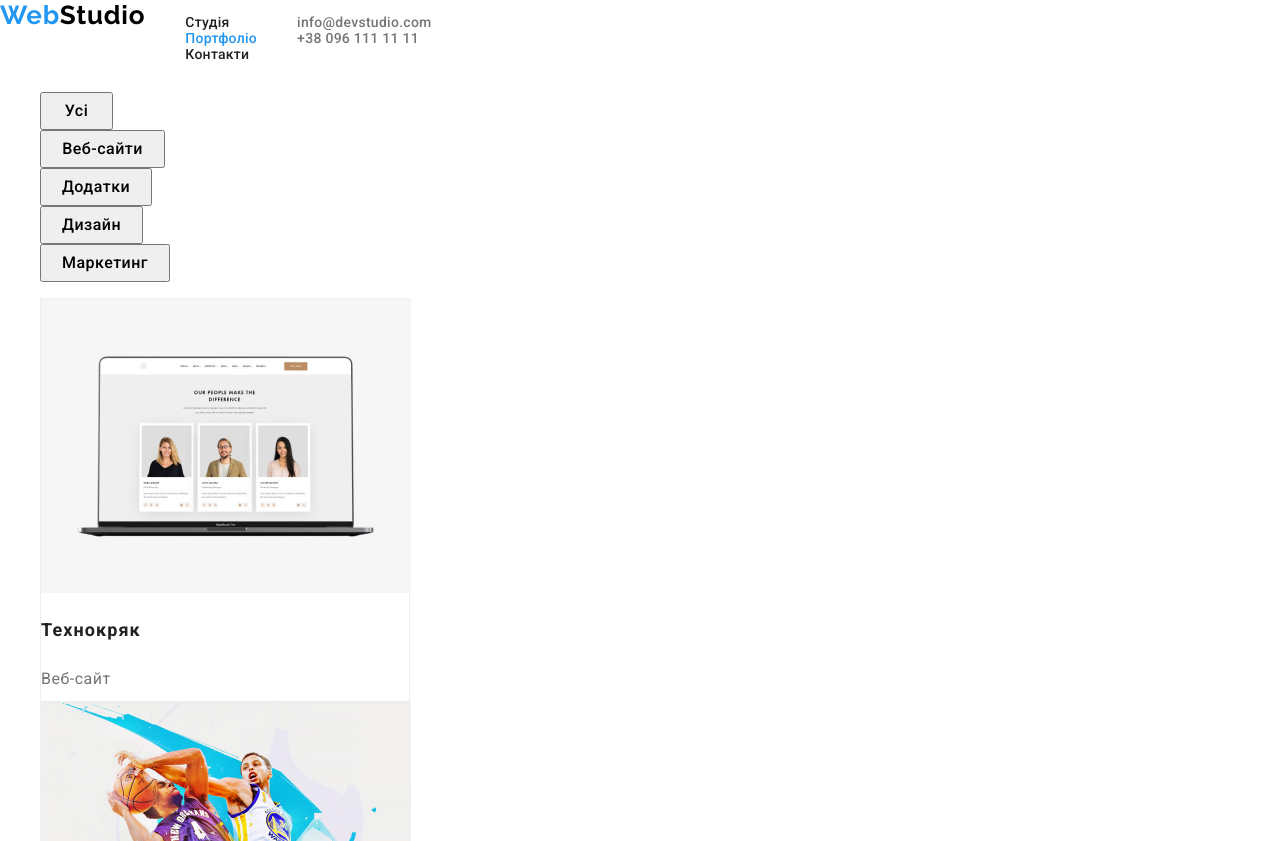
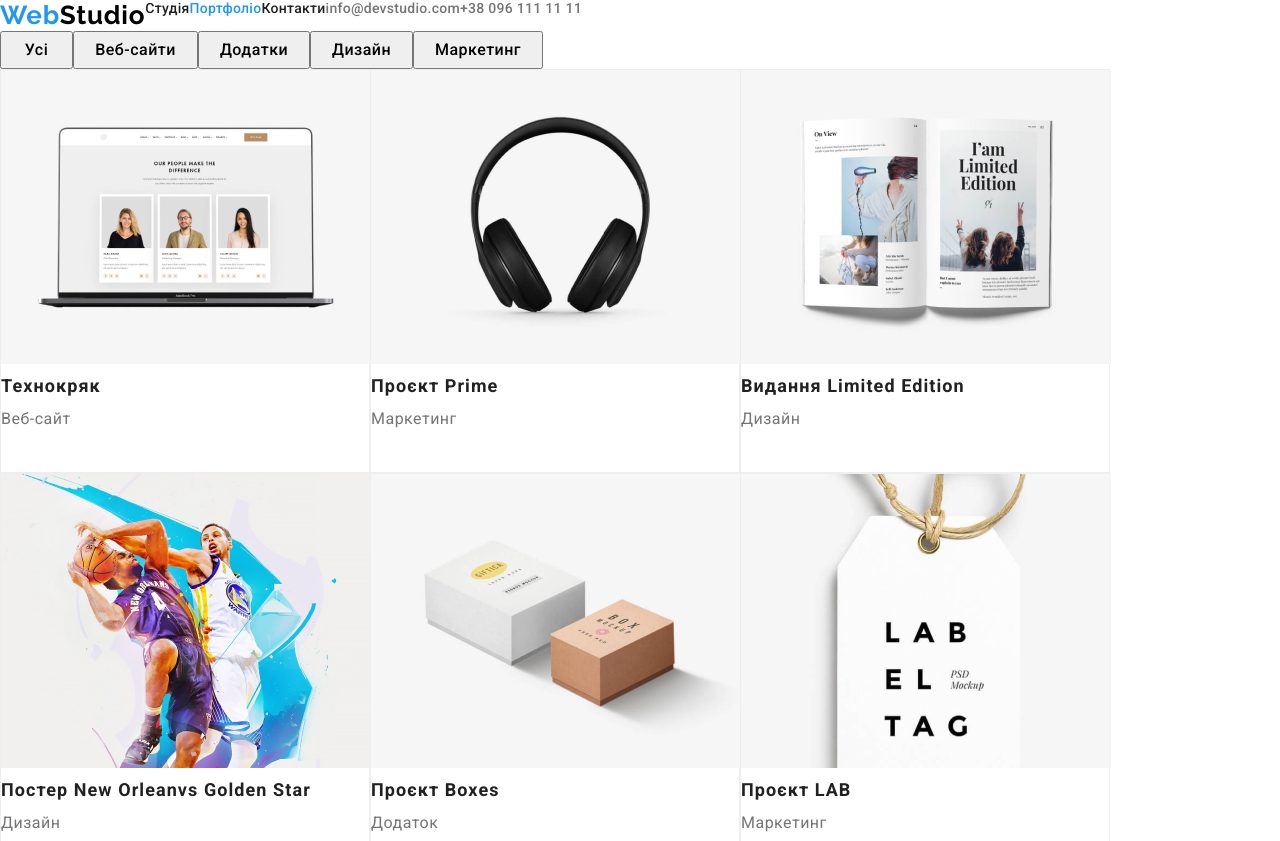
Before and after one commit to Alexanderksua/goit-markup-hw-03, a plain HTML site: page portfolio.html in a window 1280 px wide. Shown: the top 841 px of the page. Drawn offline with nearby package versions, Linux system fonts and the light colour scheme.

Commit message:
Отступы
Отступы

```diff
--- a/css/styles.css
+++ b/css/styles.css
@@ -1,7 +1,22 @@
+html {
+      box-sizing: border-box;
+}
+
 *,
 *::before,
 *::after {
       box-sizing: border-box;
+}
+
+/* Глобальный сброс Внешник\Внутренних Отступов
+      Заголовков, Абзацев и Ненумерованных Списков */
+h1,
+h2,
+h3,
+p,
+ul {
+      padding: 0;
+      margin: 0;
 }
 
 :root {
@@ -20,9 +35,7 @@
 
 /* BODY */
 body {
-
       color: var(--dark-gray);
-
       font-family: 'Roboto', 'Sans Serif';
 }
 
@@ -46,9 +59,24 @@ body {
 .header {
       background-color: var(--light-white);
 }
-.header-group {
+
+/* Элементы в ряд HEADER */
+.header-group,
+.list.pages,
+.list.header-contacts {
       display: flex;
 }
+
+.list.qualites-list,
+.list.features-list,
+.list.team-list {
+      display: flex;
+}
+
+.list.cards {
+      display: flex;
+}
+
 
 .header-logo,
 .footer-logo {
@@ -122,6 +150,7 @@ body {
 }
 
 .hero-title {
+      width: 696px;
       font-weight: 900;
       font-size: 44px;
       line-height: calc(60 / 44);
@@ -136,16 +165,14 @@ body {
       width: 216px;
       height: 50px;
       background-color: var(--blue);
-
       font-weight: 700;
       font-size: 16px;
       line-height: calc(30 /16);
       color: var(--light-white);
-
       letter-spacing: 0.06em;
-
       cursor: pointer;
 }
+
 
 .qualites-list-item-title {
       font-weight: 700;
@@ -153,7 +180,6 @@ body {
       line-height: calc(16 / 14);
       letter-spacing: 0.03em;
       text-transform: uppercase;
-
 }
 
 .qualites-list-item-text {
@@ -169,7 +195,6 @@ body {
       line-height: calc(42 / 36);
       text-align: center;
       letter-spacing: 0.03em;
-
 }
 
 .team-title {
@@ -178,7 +203,6 @@ body {
       line-height: calc(42 / 36);
       text-align: center;
       letter-spacing: 0.03em;
-
 }
 
 .team-list-item {
@@ -197,7 +221,6 @@ body {
       line-height: calc(19 / 16);
       text-align: center;
       letter-spacing: 0.03em;
-
 }
 
 .team-list-item-text {
@@ -213,14 +236,17 @@ body {
 /* BUTTONS */
 .btn {
       font-family: inherit;
-
       font-weight: 500;
       font-size: 16px;
       line-height: calc(26 / 16);
       text-align: center;
       letter-spacing: 0.03em;
+      cursor: pointer;
+}
 
-      cursor: pointer;
+/* Отступы между кнопок */
+.list.buttons {
+      display: flex;
 }
 
 .btn.all {
@@ -280,74 +306,35 @@ body {
 
 /*
 Проект
-++«A1» В корне проекта есть папка images с изображениями.
-++«A2» В корне проекта есть папка css с файлами стилей.
-++«A3» Все стили написаны в одном файле styles.css,который находится в папке css.
-++«A4» В названиях файлов нет заглавных букв,пробелов и транслита,только буквы и слова английского языка.
-++«A5» Исходный код отформатирован при помощи Prettier.
-++«A6» Все изображения и текстовый контент взяты из макета.
-++«A7» Все растровые изображения оптимизированы используя squoosh.
-++«A8» Код написан следуя руководству.
+    ++«A1» В корне проекта есть папка images с изображениями.
+    ++«A2» В корне проекта есть папка css с файлами стилей.
+    ++«A3» Все стили написаны в одном файле styles.css,который находится в папке css.
+    ++«A4» В названиях файлов нет заглавных букв,пробелов и транслита,
+только буквы и слова английского языка.
+    ++«A5» Исходный код отформатирован при помощи Prettier.
+    ++«A6» Все изображения и текстовый контент взяты из макета.
+    ++«A7» На всех HTML-страницах подключен нормализатор стилей modern-normalize.
+    ++«A7» Код написан следуя руководству.
+
+Оформление
+    ++«B1» Допускается глобальный сброс стилей по селектору тега для элементов <h1>...<h6>, <p>и <ul>.
+    --«B2» У элементов нет внешних отступов (свойство margin) «пробивающих» родительский элемент.
+    --«B3» В однострочных коллекциях элементов очищен крайний левый или правый margin элементов (если он есть).
+    --«B4» Для отступов между двумя соседними элементами используется свойство margin.
+    --«B5» Для зазора между границей родителя и его ребёнком используется свойство padding.
+    --«B6» Размеры внешних отступов (свойство margin) и внутренних полей (свойство padding) элементов заданы точно по макету.
+    --«B7» Создан общий вспомогательный класс .container для центрирования и ограничения контента по ширине.
+    --«B8» Ширина «контейнера» соответствует макету и равна 1200px.
+    --«B9» «Контейнер» оборачивает контент хедера, футера и секций. То есть находится внутри них.
+    --«B10» Для расположения элементов используется Flexbox, но только там,где это необходимо. Например в шапке,
+навигации,списках в секциях и так далее,то есть там,где расположить элементы горизонтально по другому невозможно.
+    --«B11» Финальные размеры блоков в браузере соответствуют макету.
+    --«B12» У элементов нет фиксированной высоты,она определяется их контентом.
+    --«B13» У хедера есть нижняя рамка,необходимо сильно приблизить макет чтобы увидеть её.
+    --«B14» Секции расположены друг под другом как стопка книг, без внешних отступов.
+    --«B15» Для всех секций используется один класс .section,
+заданы верхние и нижние падинги по 94px,отодвигающие контент внутрь секции.
+    --«B16» Для построения сеток используется техника описанная в конспекте и видео-мастерской.
+    --«B17» В карточках на странице Портфолио есть рамка (свойство border),
+но только в нижней части карточки.
 */
-/*
-Разметка
-++«B1» Разметка страницы Портфолио набрана в файле portfolio.html.
-++«B2» Выполнена HTML-разметка всех элементов макета.
--+«B3» Теги использованы согласно их семантического смысла.
--+«B4» HTML проходит проверку валидатором без ошибок.
-++«B5» Имена классов описательные и понятные другому разработчику.
-++«B6» Имена классов не содержат заглавных букв,пробелов,транслита и названий тегов,только буквы и слова английского языка.
-      Если имя класса состоит из нескольких слов,они разделяются дефисом.
-++«B7» Атрибут href навигационных ссылок Студия и Портфолио содержит относительный путь к HTML-файлам этих страниц.
-      При нажатии по ссылке происходит переход на соответствующую страницу в текущей вкладке браузера.
-++«B8» У тегов <img> указаны атрибуты размеров,как минимум width.
-++«B9» Изображения экспортированы из макета в формате jpg.
-++«B10» Группы однотипных элементов собраны в списки <ul>.
-++«B11» Фильтр на странице Портфолио выполнен списком кнопок,
-      каждой из которых задан атрибут type="button" .
-++«B12» Разметка хедера и футера одинаковая на всех страницах.
-++«B13» Все необходимые по макету шрифты и их вариации (вес и начертание) подключены с сервиса Google Fonts одной ссылкой. Необходимый вес для Raleway – 700,
-      а для Roboto – 400,500,700 и 900.
-++«B14» Внутри разметки кнопок нет дополнительных элементов,
-        например спанов или ссылок.
-*/
-/*
-Оформление
-++«C1» Нет глобальных стилей элементов кроме <body>.
-++«C2» Для оформления используются селекторы класса.
-++«C3» В стилях отсутствует !important.
-++«C4» У интерактивных элементов (кнопок и ссылок),
-      при наведении мышкой или фокусе с клавиатуры,
-      есть активное состояние указанное в макете (изменение цвета).
-++«С5» Текст контактов в хедере и футере меняет цвет при ховере и фокусе.
-++«C6» Для хранения палитры цветов макета (текст, фон, выделение) используются CSS-переменные.
-++«С7» Для элемента <body> задано свойство font-family с доминантным    на макете шрифтом Roboto.
-++«С8» Указаны альтернативные варианты шрифта и тип семейства (без засечек) в конце перечисления font-family у элемента <body>.
-++«С9» Семейство шрифтов Roboto явно задано только для элемента <body>,
-      остальные элементы наследуют его.
-++«С10» Для элемента <body> задано свойство color с доминантным на макете цветом текста. Остальной текст наследует или переопределяет это значение.
-++«С11» Размер шрифта (свойство font-size) всех текстовых элементов точно соответствует значениям из макета.
-++«С12» Высота строки (свойство line-height) всех текстовых элементов точно соответствует значениям из макета и задана как множитель, а не в px.
-++«С13» Цвет (свойство color) всех текстовых элементов точно соответствует значениям из макета.
-++«С14» Вес шрифта (свойство font-weight) всех текстовых элементов точно соответствует значениям из макета.
-++«С15» Вес шрифта (свойство font-weight) явно указан только если значение в макете отличается от стандартного для этого элемента в браузере.
-++«С16» Кнопкам задано свойство cursor со значением pointer.
-++«С17» В стилях не повторяются значения свойств, которые заданы браузером по умолчнаию. Например, ссылкам не нужно указывать cursor: pointer, а абзацам font-style: normal или font-weight: 400.
-*/
-/*
-Правки по вашій роботі:
-1. http://joxi.net/LmGO084sBNGO7m -1,
-++1 - весь контент main огортаємо тегом section,
-так як це одна велика секція 1,
-++2 - в секції перед списком кнопок робимо заголовок <h1>Портфоліо</h1>1.
-++3 - замість р робимо заголвок h2
-++1.4 - весь контент картки огортаємо в тег <а>,
-щоб зробити картки інтерактивними
-++2. Всі кольори на макеті потрібно прописати через змінні, для цього на самому початку файлу зі стилями робимо директорію :root і прописуємо туди змінні (приклад: http://joxi.net/823GKb4HzQYBW2)
-++3. На body задаємо приорітетні властивості, такі як шрифт/колір/розмір (приклад: http://joxi.net/8An19GWfN94vD2)
-++4. font-family - наслідуєма властивість, тому якщо ми задаємо її body усі текстові елементи її наслідують, тому не потрібно задавати додатково
-++5. http://joxi.net/BA0qWMOu18YQqr - всі кольори задаємо через змінні і так далі по коду
-++6. http://joxi.net/L21gdvlcwNBQer - для всіх текстових елементів висоту стрічки прописуємо як множитель, без одиниць виміру, для цього значення line-height:(16)/font-size:(14) і результат записуємо через крапку: line-height: 1.14
-++7. http://joxi.net/82QJNDMH8a70JA - кнопка не оформлена
-++8. http://joxi.net/Q2KkBV4CO6Qex2 - контакти у футері також мають мати ховер/фокус (колір такий самий як у хедері)
-*/
--- a/portfolio.html
+++ b/portfolio.html
@@ -70,6 +70,7 @@
     </ul>
 
     <ul class="list cards">
+      <div class="list-cards-row-1">
         <li class="cards-item"><a class="cards-item-link" href="">
             <div>
               <img src="./images/portfolio_1.jpg" alt="Технокряк Веб-сайт" width="370" height="294">
@@ -94,6 +95,8 @@
             </div>
 
           </a></li>
+      </div>
+      <div class="list-cards-row-2">
         <li class="cards-item"><a class="cards-item-link" href="">
             <div>
               <img src="./images/portfolio_4.jpg" alt="Проєкт Prime Маркетинг" width="370" height="294">
@@ -118,6 +121,8 @@
             </div>
 
           </a></li>
+      </div>
+      <div class="list-cards-row-3">
         <li class="cards-item"><a class="cards-item-link" href="">
             <div>
               <img src="./images/portfolio_7.jpg" alt="Видання Limited Edition Дизайн" width="370" height="294">
@@ -142,6 +147,7 @@
             </div>
 
           </a></li>
+      </div>
     </ul>
   </section>
 
```
Lines whose indentation alone changed are shown as unchanged.
